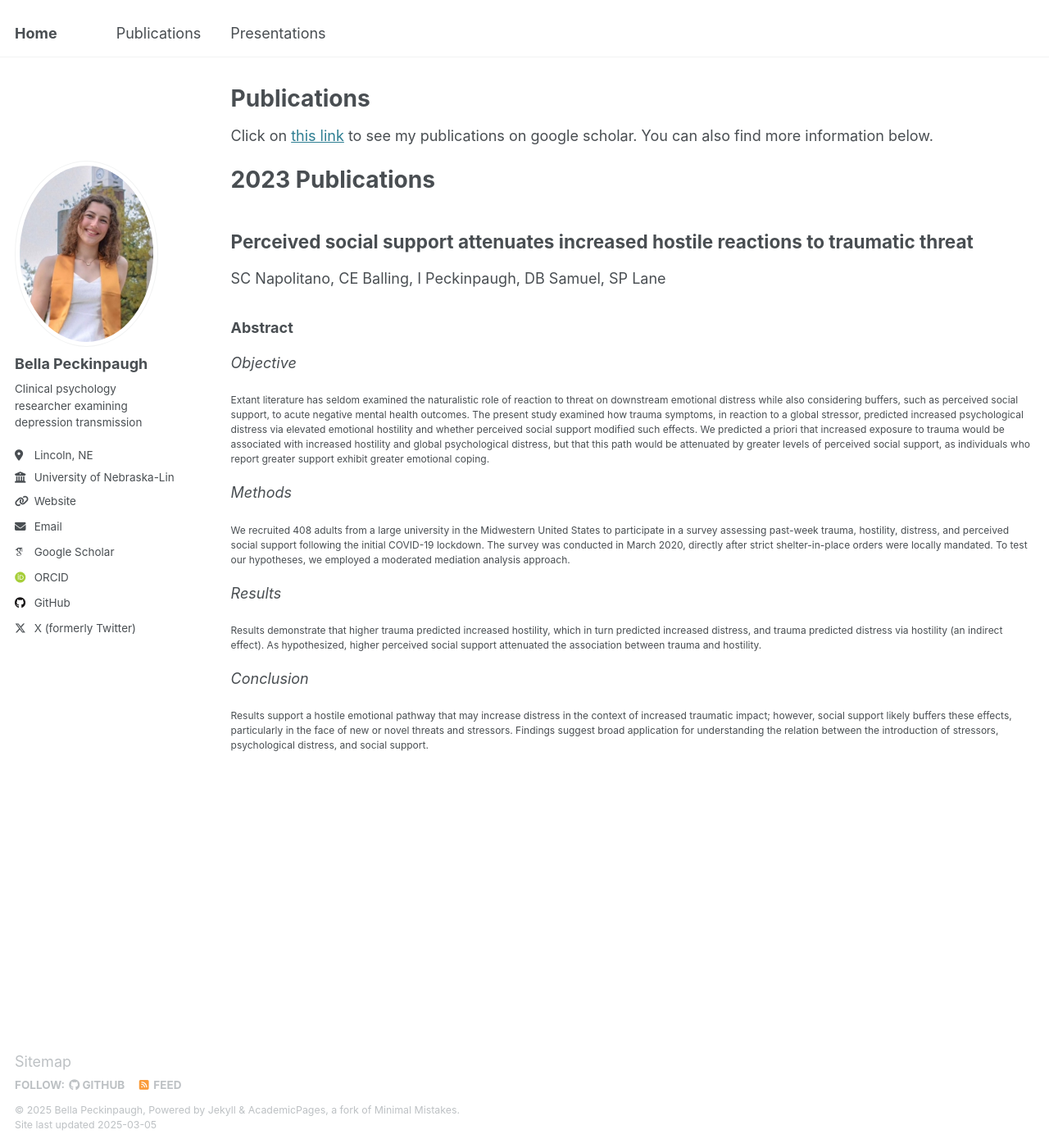
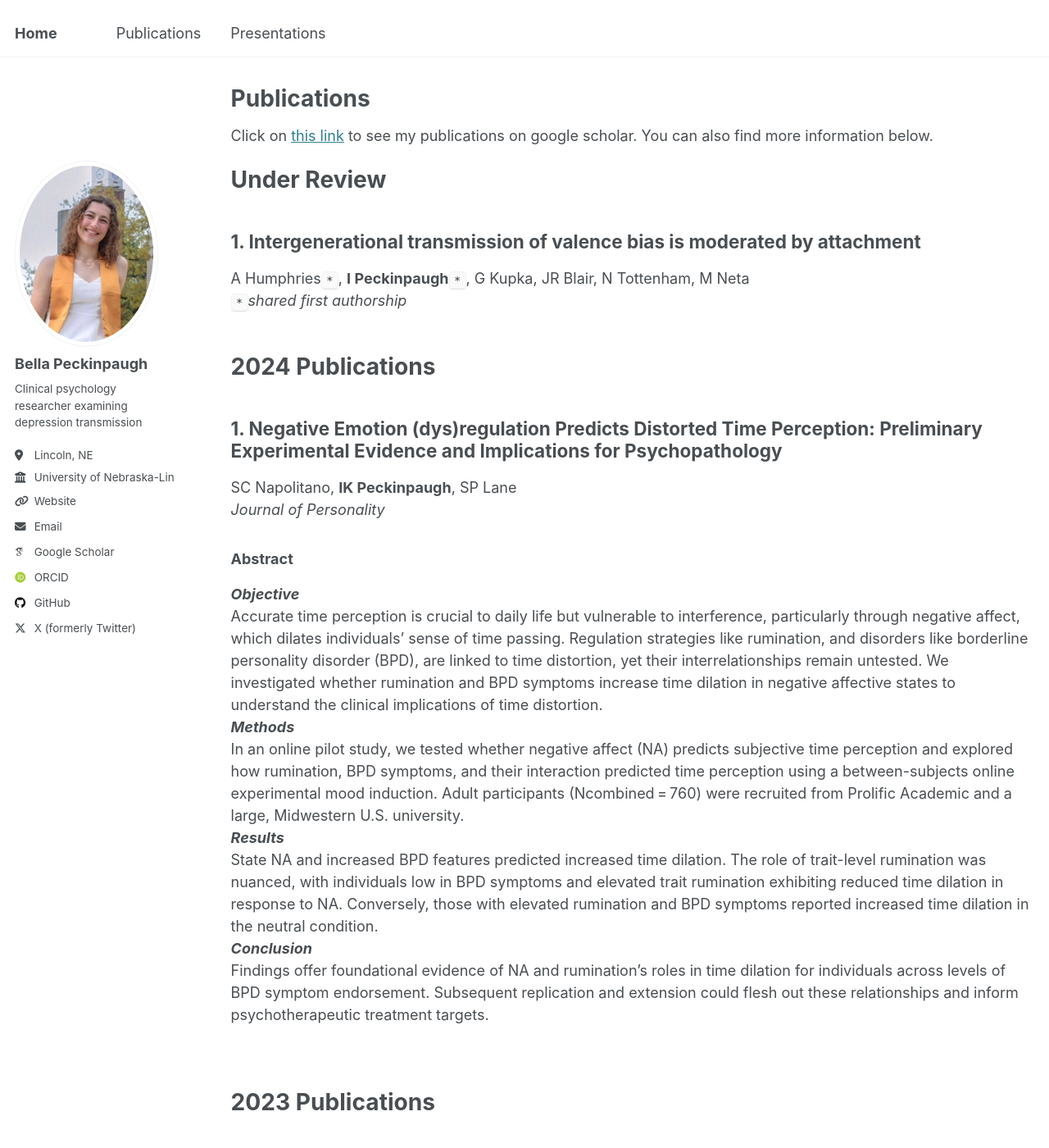
Before and after one commit to bellapeckinpaugh/bellapeckinpaugh.github.io, a Jekyll site: the page built from _pages/publications.md, in a window 1280 px wide and 1400 px high. Shown: the whole window at 82% size. Built offline with Jekyll 4.4.1, drawn with Linux system fonts in a browser that asks for light colours; some web fonts are replaced; some of the changed text lies outside the part shown.

Commit message:
Update publications.md

```diff
--- a/_pages/publications.md
+++ b/_pages/publications.md
@@ -7,25 +7,38 @@ published: true
 ---
 
 Click on [this link](https://scholar.google.com/citations?user=p6of5nwAAAAJ&hl=en) to see my publications on google scholar. You can also find more information below.
-
+# Under Review
+## 1. Intergenerational transmission of valence bias is moderated by attachment <br>
+A Humphries`*`, **I Peckinpaugh**`*`, G Kupka, JR Blair, N Tottenham, M Neta
+`*`_shared first authorship_
+<br>
+<br>
+# 2024 Publications
+## 1. Negative Emotion (dys)regulation Predicts Distorted Time Perception: Preliminary Experimental Evidence and Implications for Psychopathology
+SC Napolitano, **IK Peckinpaugh**, SP Lane <br>
+_Journal of Personality_
+### Abstract <br>
+**_Objective_** <br>
+Accurate time perception is crucial to daily life but vulnerable to interference, particularly through negative affect, which dilates individuals' sense of time passing. Regulation strategies like rumination, and disorders like borderline personality disorder (BPD), are linked to time distortion, yet their interrelationships remain untested. We investigated whether rumination and BPD symptoms increase time dilation in negative affective states to understand the clinical implications of time distortion. <br>
+**_Methods_** <br>
+In an online pilot study, we tested whether negative affect (NA) predicts subjective time perception and explored how rumination, BPD symptoms, and their interaction predicted time perception using a between-subjects online experimental mood induction. Adult participants (Ncombined = 760) were recruited from Prolific Academic and a large, Midwestern U.S. university. <br>
+**_Results_** <br>
+State NA and increased BPD features predicted increased time dilation. The role of trait-level rumination was nuanced, with individuals low in BPD symptoms and elevated trait rumination exhibiting reduced time dilation in response to NA. Conversely, those with elevated rumination and BPD symptoms reported increased time dilation in the neutral condition. <br>
+**_Conclusion_** <br>
+Findings offer foundational evidence of NA and rumination's roles in time dilation for individuals across levels of BPD symptom endorsement. Subsequent replication and extension could flesh out these relationships and inform psychotherapeutic treatment targets. <br>
+<br>
+<br>
 # 2023 Publications
 
-## Perceived social support attenuates increased hostile reactions to traumatic threat <br>
-SC Napolitano, CE Balling, I Peckinpaugh, DB Samuel, SP Lane
+## 1. Perceived social support attenuates increased hostile reactions to traumatic threat <br>
+SC Napolitano, CE Balling, **I Peckinpaugh**, DB Samuel, SP Lane
+_Journal of Clinical Psychology_
 ### Abstract <br>
-*Objective* <br>
-<p style="font-size:12px">
-Extant literature has seldom examined the naturalistic role of reaction to threat on downstream emotional distress while also considering buffers, such as perceived social support, to acute negative mental health outcomes. The present study examined how trauma symptoms, in reaction to a global stressor, predicted increased psychological distress via elevated emotional hostility and whether perceived social support modified such effects. We predicted a priori that increased exposure to trauma would be associated with increased hostility and global psychological distress, but that this path would be attenuated by greater levels of perceived social support, as individuals who report greater support exhibit greater emotional coping. <br> </p>
-
-*Methods* <br>
-<p style="font-size:12px">
+**_Objective_** <br>
+Extant literature has seldom examined the naturalistic role of reaction to threat on downstream emotional distress while also considering buffers, such as perceived social support, to acute negative mental health outcomes. The present study examined how trauma symptoms, in reaction to a global stressor, predicted increased psychological distress via elevated emotional hostility and whether perceived social support modified such effects. We predicted a priori that increased exposure to trauma would be associated with increased hostility and global psychological distress, but that this path would be attenuated by greater levels of perceived social support, as individuals who report greater support exhibit greater emotional coping.<br>
+**_Methods_** <br>
 We recruited 408 adults from a large university in the Midwestern United States to participate in a survey assessing past-week trauma, hostility, distress, and perceived social support following the initial COVID-19 lockdown. The survey was conducted in March 2020, directly after strict shelter-in-place orders were locally mandated. To test our hypotheses, we employed a moderated mediation analysis approach. <br>
-</p>
-*Results* <br>
-<p style="font-size:12px">
+**_Results_** <br>
 Results demonstrate that higher trauma predicted increased hostility, which in turn predicted increased distress, and trauma predicted distress via hostility (an indirect effect). As hypothesized, higher perceived social support attenuated the association between trauma and hostility. <br>
-</p>
-*Conclusion* <br>
-<p style="font-size:12px">
+**_Conclusion_** <br>
 Results support a hostile emotional pathway that may increase distress in the context of increased traumatic impact; however, social support likely buffers these effects, particularly in the face of new or novel threats and stressors. Findings suggest broad application for understanding the relation between the introduction of stressors, psychological distress, and social support. <br>
-</p>
```
